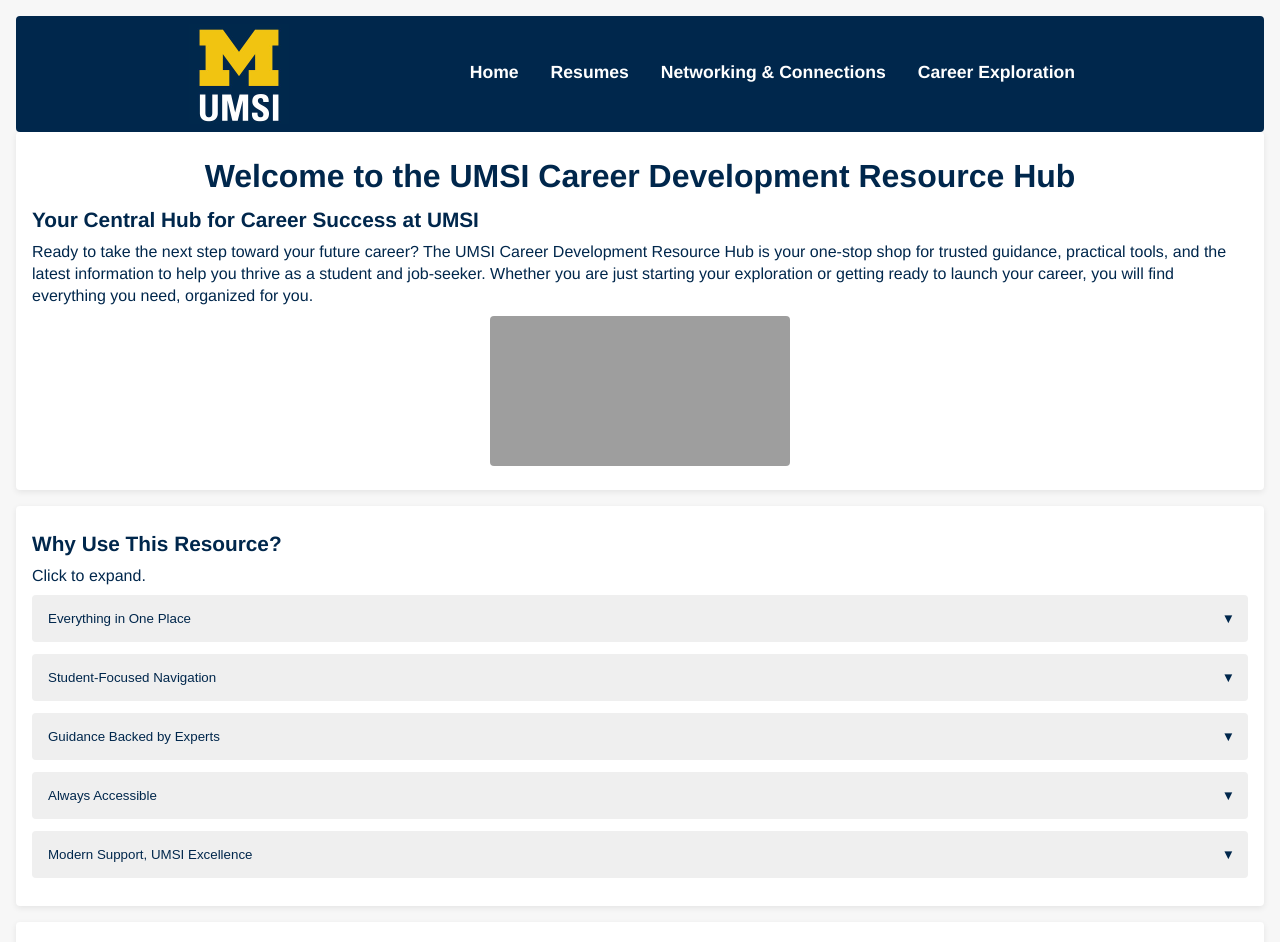
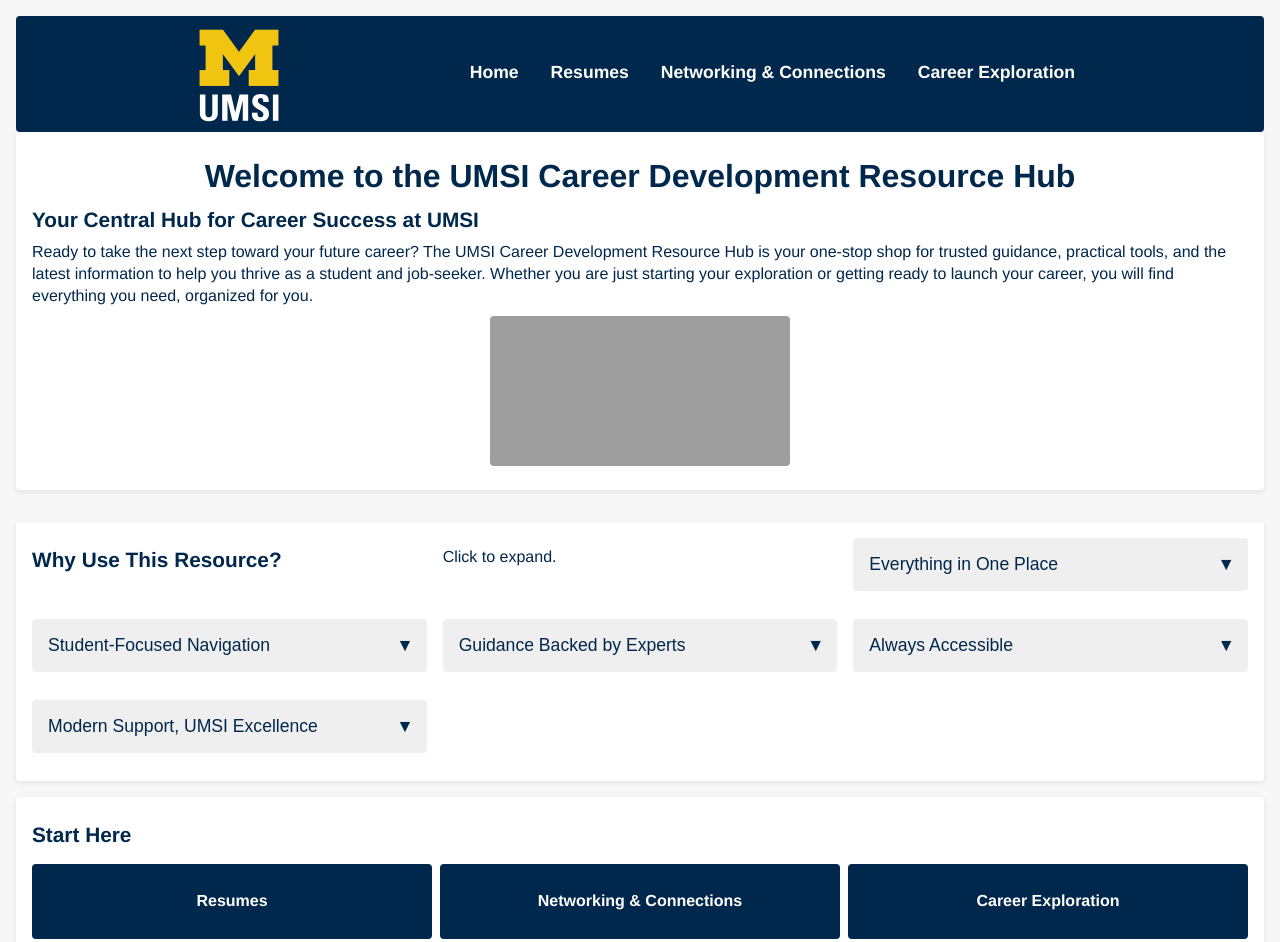
Before and after one commit to jeslynvl/client_project_html_f25, a plain HTML site: page index.html in a window 1280 px wide. Shown: the top 942 px of the page. Drawn offline with Linux system fonts and the light colour scheme; grey boxes are pictures that could not be loaded.

Commit message:
Add files via upload

```diff
--- a/css/style.css
+++ b/css/style.css
@@ -361,6 +361,25 @@ footer a:hover, footer a:focus { color: #FFCB05; }
     .error {
         display: block;
     }
+
+    .why-this-resource {
+        display: grid;
+        grid-template-columns: repeat(3, 1fr);
+        gap: 1rem;
+        margin-top: 1rem;
+      }
+
+      /* Make each resource-grid item fit nicely in the columns */
+      .why-this-resource .resource-grid {
+        display: flex;
+        flex-direction: column; /* Keep button on top, content below */
+      }
+
+      /* Optional: make the button bigger on tablets */
+      .why-this-resource .resource-item {
+        font-size: 1.1rem;
+        padding: 1rem;
+      }
 }
 
 /* Content taken & modified from UMGPT with the prompt, "do not remove anything besides redundancy for this style.css" UMGPT. (2025). UMGPT ( GPT-4.1 August 25th version) [Large language model].
```
